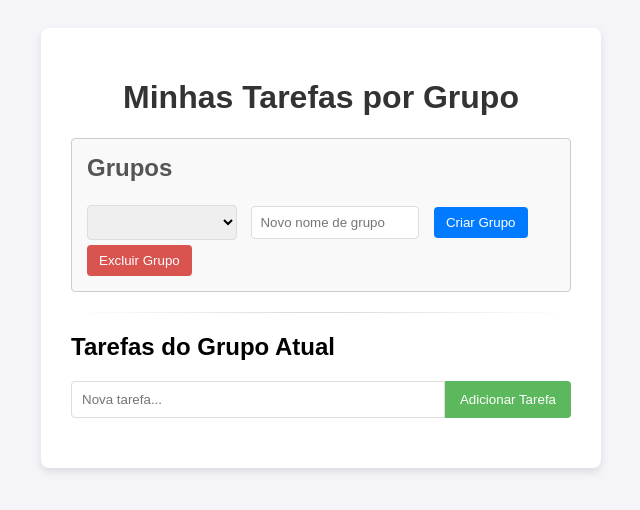
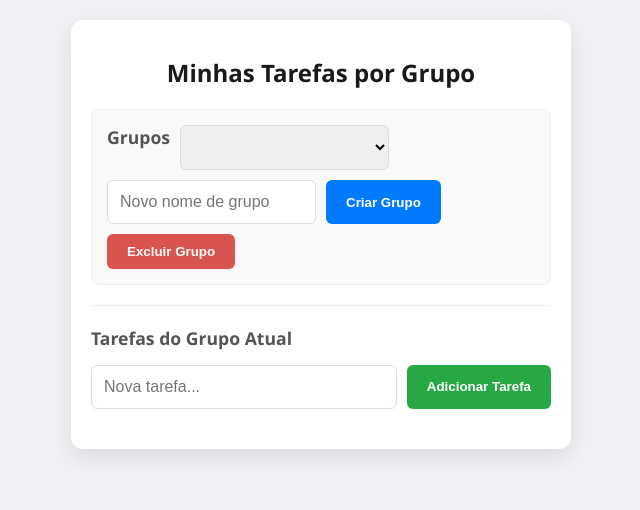
Before and after one commit to kito88/listas, a plain HTML site: page index.html in a window 1280 px wide. Shown: the whole page, without its empty margins (319-959 px from the left). Drawn offline with Linux system fonts and the light colour scheme; no server answers.

Commit message:
atualizando o css

```diff
--- a/style.css
+++ b/style.css
@@ -1,142 +1,177 @@
+/* --- CONFIGURAÇÕES GERAIS --- */
 body {
-    font-family: Arial, sans-serif;
-    background-color: #f4f4f9;
+    font-family: 'Segoe UI', Arial, sans-serif;
+    background-color: #f0f2f5;
     display: flex;
     justify-content: center;
-    padding: 20px;
+    padding: 10px;
+    margin: 0;
 }
 
 .container {
     background: white;
-    padding: 30px;
-    border-radius: 8px;
-    box-shadow: 0 4px 8px rgba(0, 0, 0, 0.1);
+    border-radius: 12px;
+    box-shadow: 0 8px 24px rgba(0, 0, 0, 0.1);
     width: 100%;
     max-width: 500px;
+    margin: 10px auto;
+    padding: 20px;
+    box-sizing: border-box; /* Garante que o padding não aumente a largura total */
 }
 
 h1 {
     text-align: center;
-    color: #333;
+    color: #1a1a1a;
+    font-size: 1.5rem;
+    margin-bottom: 20px;
+}
+
+h2 {
+    font-size: 1.1rem;
+    color: #555;
+    margin-top: 0;
+}
+
+/* --- GERENCIAMENTO DE GRUPOS E ENTRADA --- */
+.group-management, .input-area {
+    display: flex;
+    flex-direction: column; /* Empilha no celular */
+    gap: 10px;
+    margin-bottom: 20px;
+    padding: 15px;
+    background-color: #f9f9f9;
+    border-radius: 8px;
+    border: 1px solid #eee;
 }
 
 .input-area {
-    display: flex;
-    margin-bottom: 20px;
+    background-color: transparent;
+    padding: 0;
+    border: none;
 }
 
-#task-input {
-    flex-grow: 1;
-    padding: 10px;
+/* Ajuste de largura total para inputs no celular */
+#group-select, #new-group-input, #task-input {
+    width: 100%;
+    padding: 12px;
     border: 1px solid #ddd;
-    border-radius: 4px 0 0 4px; /* Canto arredondado apenas à esquerda */
+    border-radius: 6px;
+    font-size: 16px; /* Evita zoom automático no iPhone ao clicar */
+    box-sizing: border-box;
 }
 
-#add-button {
-    padding: 10px 15px;
-    background-color: #5cb85c;
+#add-button, #add-group-button, #delete-group-button {
+    width: 100%;
+    padding: 12px;
+    font-weight: bold;
+    border: none;
+    border-radius: 6px;
+    cursor: pointer;
+    transition: background 0.3s;
     color: white;
-    border: none;
-    cursor: pointer;
-    border-radius: 0 4px 4px 0; /* Canto arredondado apenas à direita */
 }
 
-#add-button:hover {
-    background-color: #4cae4c;
-}
+#add-button { background-color: #28a745; }
+#add-group-button { background-color: #007bff; }
+#delete-group-button { background-color: #d9534f; }
 
+/* --- LISTA DE TAREFAS --- */
 #task-list {
     list-style: none;
     padding: 0;
+    margin: 0;
 }
 
 #task-list li {
     background: #fff;
-    padding: 10px;
-    margin-bottom: 8px;
+    margin-bottom: 12px;
     border: 1px solid #eee;
-    border-radius: 4px;
+    border-radius: 8px;
     display: flex;
-    justify-content: space-between;
+    flex-direction: column; /* Texto em cima, botões embaixo no celular */
+    padding: 15px;
+    gap: 12px;
+    transition: transform 0.2s;
+}
+
+.task-text {
+    font-size: 16px;
+    color: #333;
+    word-break: break-word; /* Evita que palavras longas quebrem o layout */
+}
+
+.completed .task-text {
+    text-decoration: line-through;
+    color: #888;
+}
+
+.completed {
+    background-color: #f8f9fa !important;
+}
+
+/* --- BOTÕES DE AÇÃO --- */
+.actions {
+    display: flex;
+    gap: 8px;
+    width: 100%;
+}
+
+.actions button {
+    flex: 1; /* Botões dividem o espaço por igual no celular */
+    padding: 10px 5px;
+    border: none;
+    border-radius: 6px;
+    cursor: pointer;
+    font-size: 14px;
+    display: flex;
+    justify-content: center;
     align-items: center;
 }
 
-.completed {
-    text-decoration: line-through;
-    color: #888;
-    background-color: #e0e0e0;
-}
+.complete-btn { background-color: #e7f4e8; color: #28a745; border: 1px solid #28a745 !important; }
+.edit-btn { background-color: #fff3cd; color: #856404; border: 1px solid #ffeeba !important; }
+.delete-btn { background-color: #f8d7da; color: #721c24; border: 1px solid #f5c6cb !important; }
 
-.actions button {
-    margin-left: 8px;
-    padding: 5px 10px;
-    border: none;
-    border-radius: 3px;
-    cursor: pointer;
-}
-
-.edit-btn {
-    background-color: #f0ad4e;
-    color: white;
-}
-
-.delete-btn {
-    background-color: #d9534f;
-    color: white;
-}
-
-/* ... (Mantenha o CSS anterior) ... */
-
-.group-management {
-    margin-bottom: 20px;
-    padding: 15px;
-    border: 1px solid #ccc;
-    border-radius: 4px;
-    background-color: #f9f9f9;
-}
-
-.group-management h2 {
-    margin-top: 0;
-    color: #555;
-}
-
-#group-select, #new-group-input {
-    padding: 8px;
-    margin-right: 10px;
-    border: 1px solid #ddd;
-    border-radius: 4px;
-    width: 150px;
-}
-
-#add-group-button, #delete-group-button {
-    padding: 8px 12px;
-    margin-top: 5px; /* Para melhor alinhamento */
-    cursor: pointer;
-    border: none;
-    border-radius: 4px;
-    color: white;
-}
-
-#add-group-button {
-    background-color: #007bff; /* Azul para adicionar grupo */
-}
-
-#add-group-button:hover {
-    background-color: #0056b3;
-}
-
-/* O estilo do botão de exclusão de grupo já está no HTML, mas podemos refinar aqui */
-#delete-group-button {
-    background-color: #d9534f; /* Vermelho para excluir */
-}
-
-#delete-group-button:hover {
-    background-color: #c9302c;
-}
-
+/* --- DIVISOR --- */
 hr {
     border: 0;
     height: 1px;
-    background-image: linear-gradient(to right, rgba(0, 0, 0, 0), rgba(0, 0, 0, 0.15), rgba(0, 0, 0, 0));
+    background-color: #eee;
     margin: 20px 0;
 }
+
+/* --- MEDIA QUERIES (AJUSTES PARA TELAS MAIORES) --- */
+@media (min-width: 480px) {
+    .group-management, .input-area {
+        flex-direction: row; /* Volta a ficar lado a lado no PC */
+        flex-wrap: wrap;
+    }
+
+    #group-select, #new-group-input {
+        width: calc(50% - 5px); /* Dois por linha no gerenciamento de grupo */
+    }
+
+    #task-input {
+        flex: 1;
+    }
+
+    #add-button, #add-group-button, #delete-group-button {
+        width: auto;
+        padding: 10px 20px;
+    }
+
+    #task-list li {
+        flex-direction: row; /* Texto e botões na mesma linha no PC */
+        justify-content: space-between;
+        align-items: center;
+    }
+
+    .actions {
+        width: auto; /* No PC, os botões não ocupam a largura toda */
+    }
+
+    .actions button {
+        flex: none;
+        padding: 8px 12px;
+    }
+}
```
